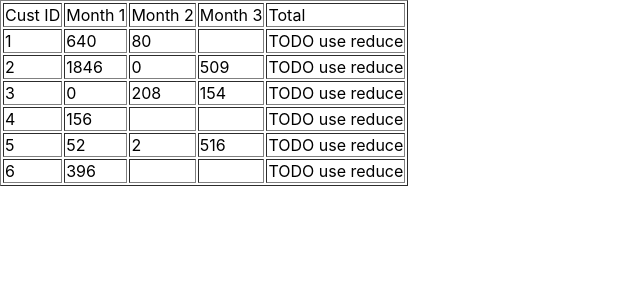
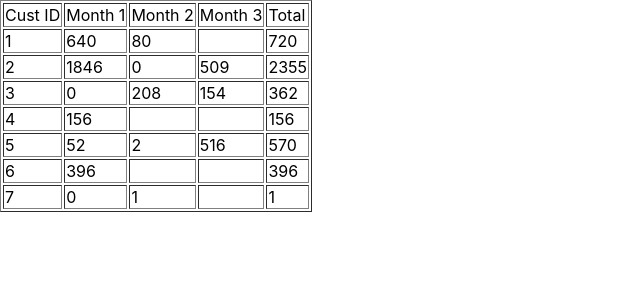
Before and after one commit to tyshcr/react-demo, a React (Create React App) app: page / in a window 1280 px wide. Shown: the top 300 px of the page, without its empty margins (0-640 px from the left). Built offline with nearby package versions, Linux system fonts and the light colour scheme.

Commit message:
use reduce to get point totals

```diff
--- a/public/api/data.json
+++ b/public/api/data.json
@@ -117,5 +117,17 @@
       "date":"11-11-2021",
       "customer_id":2,
       "amount":8.97
+    },
+    {
+      "id": 21,
+      "date":"10-01-2021",
+      "customer_id":7,
+      "amount":49.00
+    },
+    {
+      "id": 22,
+      "date":"11-11-2021",
+      "customer_id":7,
+      "amount":51.00
     }
   ]
--- a/src/getdata.js
+++ b/src/getdata.js
@@ -124,7 +124,9 @@ export default class GetData extends React.Component {
                                     <td>{r.points[0]}</td>
                                     <td>{r.points[1]}</td>
                                     <td>{r.points[2]}</td>
-                                    <td>TODO use reduce</td>
+                                    <td>{r.points.reduce(
+(prev, cur, index)=>prev+cur,
+0)}</td>
                                   </tr>
                                 )}
           </tbody>
```
